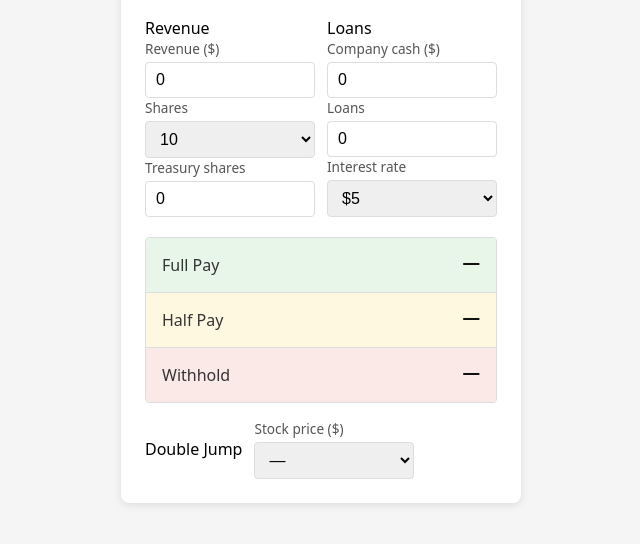
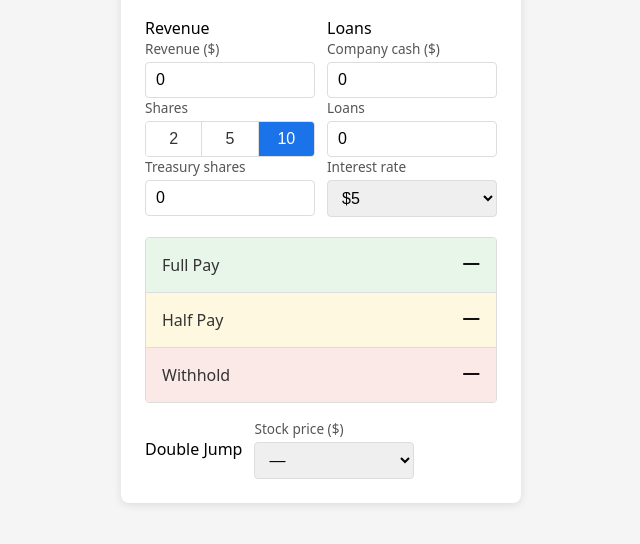
Before and after one commit to Talbatross/1817Calculator, a website built with Vite: page index.html in a window 1280 px wide. Shown: the part 78-622 px from the top of the page, without its empty margins (319-959 px from the left). Built offline with nearby package versions, Linux system fonts and the light colour scheme.

Commit message:
feat: replace shares dropdown with button group (2 | 5 | 10)
Co-Authored-By: Claude Sonnet 4.6 <noreply@anthropic.com>

```diff
--- a/index.html
+++ b/index.html
@@ -16,14 +16,14 @@
             Revenue ($)
             <input id="revenue" type="number" min="0" step="10" value="0" />
           </label>
-          <label>
+          <div class="btn-group-label">
             Shares
-            <select id="shares">
-              <option value="10" selected>10</option>
-              <option value="5">5</option>
-              <option value="2">2</option>
-            </select>
-          </label>
+            <div class="btn-group" id="shares" role="group" aria-label="Shares">
+              <button class="btn-group__btn" data-value="2">2</button>
+              <button class="btn-group__btn" data-value="5">5</button>
+              <button class="btn-group__btn btn-group__btn--active" data-value="10">10</button>
+            </div>
+          </div>
           <label id="treasury-label">
             Treasury shares
             <input id="treasury" type="number" min="0" max="18" step="1" value="0" />
--- a/src/main.js
+++ b/src/main.js
@@ -46,8 +46,13 @@ function update() {
   }
 }
 
+function getShares() {
+  const active = document.querySelector('#shares .btn-group__btn--active')
+  return Number(active.dataset.value)
+}
+
 function updateTreasuryVisibility() {
-  const shares = Number(document.getElementById('shares').value)
+  const shares = getShares()
   const label = document.getElementById('treasury-label')
   const treasury = document.getElementById('treasury')
   const loans = document.getElementById('loans')
@@ -66,9 +71,13 @@ function updateTreasuryVisibility() {
 }
 
 document.getElementById('revenue').addEventListener('input', update)
-document.getElementById('shares').addEventListener('change', () => {
-  updateTreasuryVisibility()
-  update()
+document.querySelectorAll('#shares .btn-group__btn').forEach(btn => {
+  btn.addEventListener('click', () => {
+    document.querySelectorAll('#shares .btn-group__btn').forEach(b => b.classList.remove('btn-group__btn--active'))
+    btn.classList.add('btn-group__btn--active')
+    updateTreasuryVisibility()
+    update()
+  })
 })
 document.getElementById('treasury').addEventListener('input', () => {
   const treasury = document.getElementById('treasury')
--- a/src/style.css
+++ b/src/style.css
@@ -42,6 +42,42 @@ label {
   font-size: 0.85rem;
   color: #555;
   flex: 1;
+}
+
+.btn-group-label {
+  display: flex;
+  flex-direction: column;
+  gap: 4px;
+  font-size: 0.85rem;
+  color: #555;
+  flex: 1;
+}
+
+.btn-group {
+  display: flex;
+  border: 1px solid #ddd;
+  border-radius: 4px;
+  overflow: hidden;
+}
+
+.btn-group__btn {
+  flex: 1;
+  font-size: 1rem;
+  padding: 8px 10px;
+  border: none;
+  border-left: 1px solid #ddd;
+  background: #fff;
+  cursor: pointer;
+  color: #333;
+}
+
+.btn-group__btn:first-child {
+  border-left: none;
+}
+
+.btn-group__btn--active {
+  background: #1a73e8;
+  color: #fff;
 }
 
 input,
--- a/src/ui.js
+++ b/src/ui.js
@@ -1,7 +1,7 @@
 export function getInputs() {
   return {
     revenue: Number(document.getElementById('revenue').value),
-    shares: Number(document.getElementById('shares').value),
+    shares: Number(document.querySelector('#shares .btn-group__btn--active').dataset.value),
     treasury: Number(document.getElementById('treasury').value),
     cash: Number(document.getElementById('cash').value),
     loans: Number(document.getElementById('loans').value),
```
